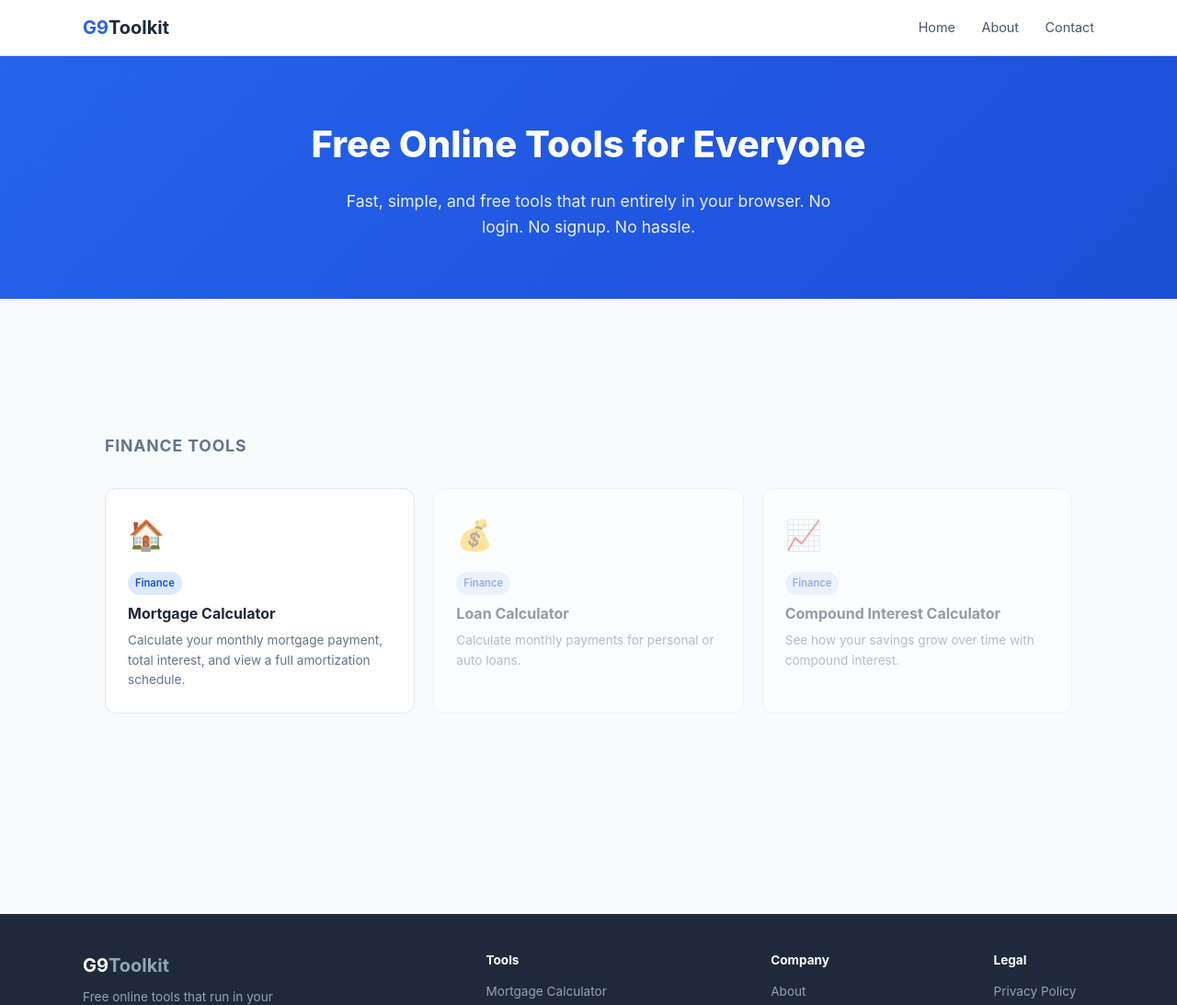
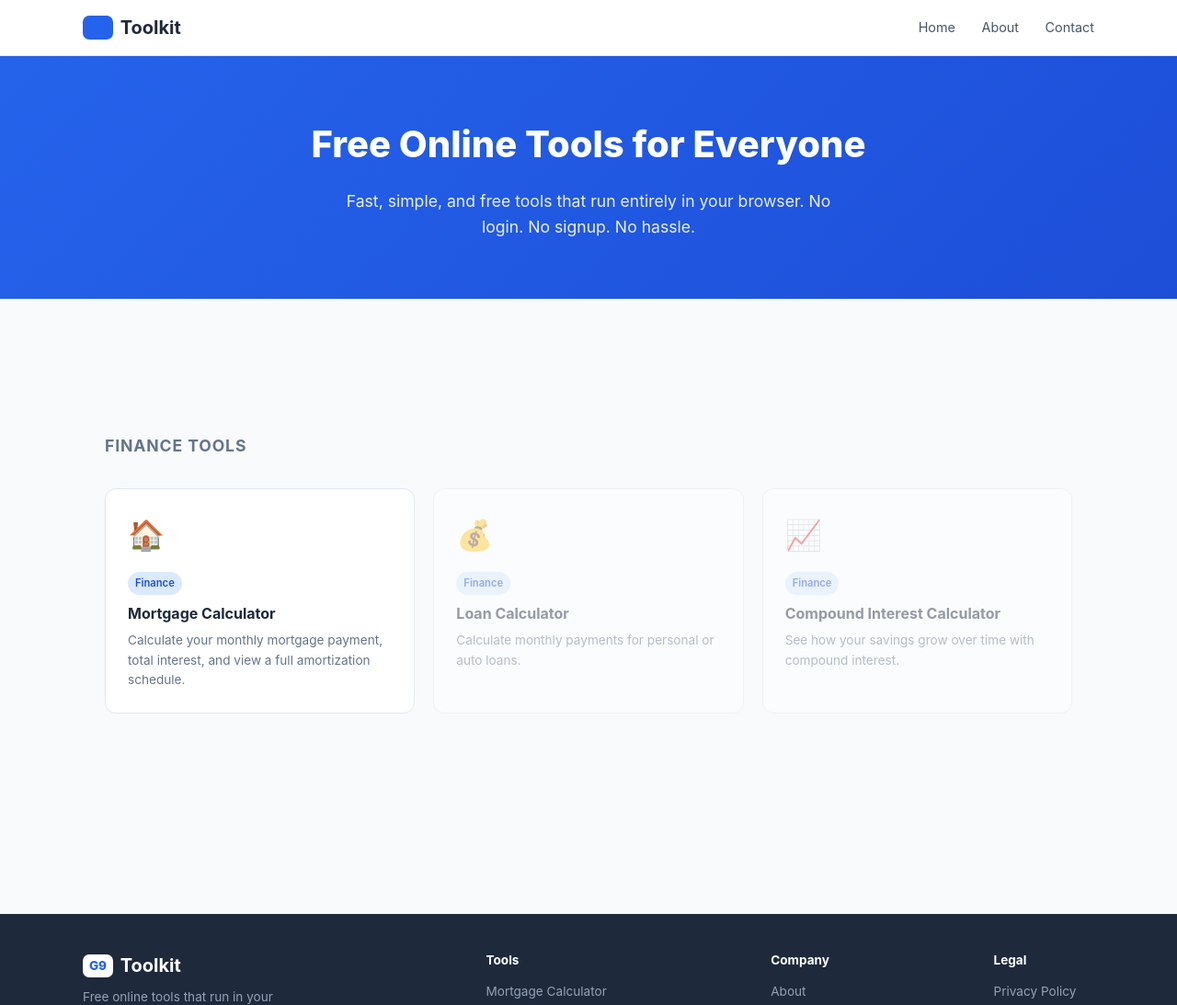
Before and after one commit to yuubd/toolsites, a plain HTML site: page index.html in a window 1280 px wide. Shown: the top 1093 px of the page at 92% size. Drawn offline with Linux system fonts and the light colour scheme.

Commit message:
Add SVG badge logo, remove ad placeholder text, add Cloudflare redirect
Co-Authored-By: Claude Sonnet 4.6 <noreply@anthropic.com>

```diff
--- a/css/style.css
+++ b/css/style.css
@@ -30,10 +30,26 @@ header {
 .logo {
   font-size: 1.25rem;
   font-weight: 700;
-  color: #2563eb;
+  color: #1e293b;
   text-decoration: none;
+  display: inline-flex;
+  align-items: center;
+  gap: 0.5rem;
 }
-.logo span { color: #1e293b; }
+.logo-mark {
+  display: inline-flex;
+  align-items: center;
+  justify-content: center;
+  background: #2563eb;
+  color: #fff;
+  font-size: 0.85rem;
+  font-weight: 800;
+  border-radius: 7px;
+  padding: 3px 7px;
+  letter-spacing: -0.02em;
+  line-height: 1.4;
+}
+.logo span { color: #2563eb; }
 nav a {
   margin-left: 1.5rem;
   color: #475569;
@@ -227,6 +243,7 @@ footer {
   gap: 1.5rem;
 }
 .footer-brand .logo { color: #fff; }
+.footer-brand .logo-mark { background: #fff; color: #2563eb; }
 .footer-brand p { font-size: 0.85rem; margin-top: 0.5rem; max-width: 260px; }
 .footer-links h4 { color: #fff; font-size: 0.85rem; margin-bottom: 0.75rem; }
 .footer-links a { display: block; color: #94a3b8; font-size: 0.85rem; margin-bottom: 0.4rem; }
--- a/index.html
+++ b/index.html
@@ -15,7 +15,7 @@
 
 <header>
   <div class="header-inner">
-    <a href="/" class="logo">G9<span>Toolkit</span></a>
+    <a href="/" class="logo"><span class="logo-mark">G9</span>Toolkit</a>
     <nav>
       <a href="/">Home</a>
       <a href="/about/">About</a>
@@ -65,7 +65,7 @@
 <footer>
   <div class="footer-inner">
     <div class="footer-brand">
-      <a href="/" class="logo">G9<span style="color:#94a3b8">Toolkit</span></a>
+      <a href="/" class="logo"><span class="logo-mark">G9</span>Toolkit</a>
       <p>Free online tools that run in your browser. No account needed.</p>
     </div>
     <div class="footer-links">
```
Also changed, not shown: about/index.html (+2 -2 lines), contact/index.html (+2 -2 lines), mortgage/index.html (+2 -2 lines), privacy/index.html (+2 -2 lines), terms/index.html (+2 -2 lines), 1 other file.
